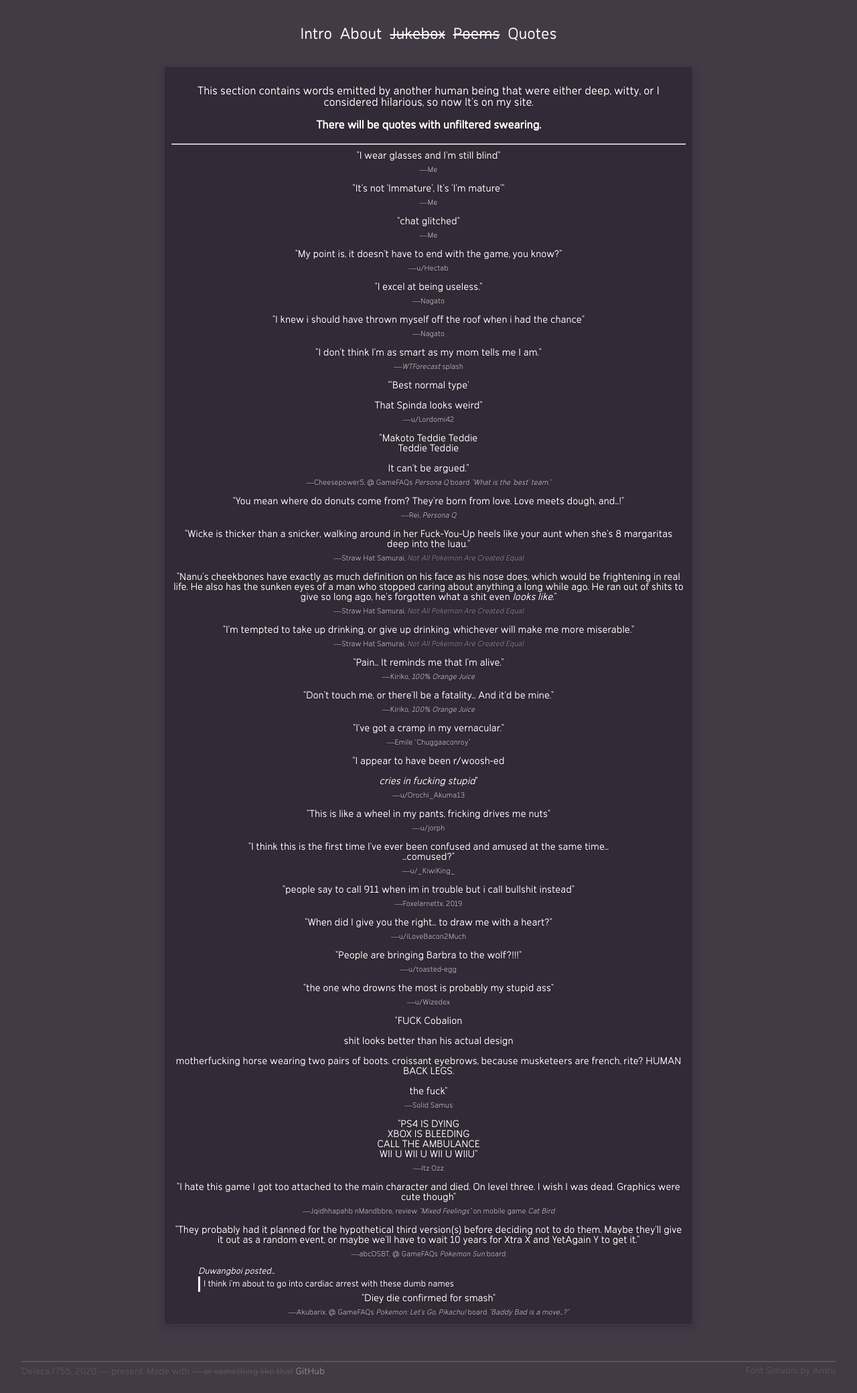
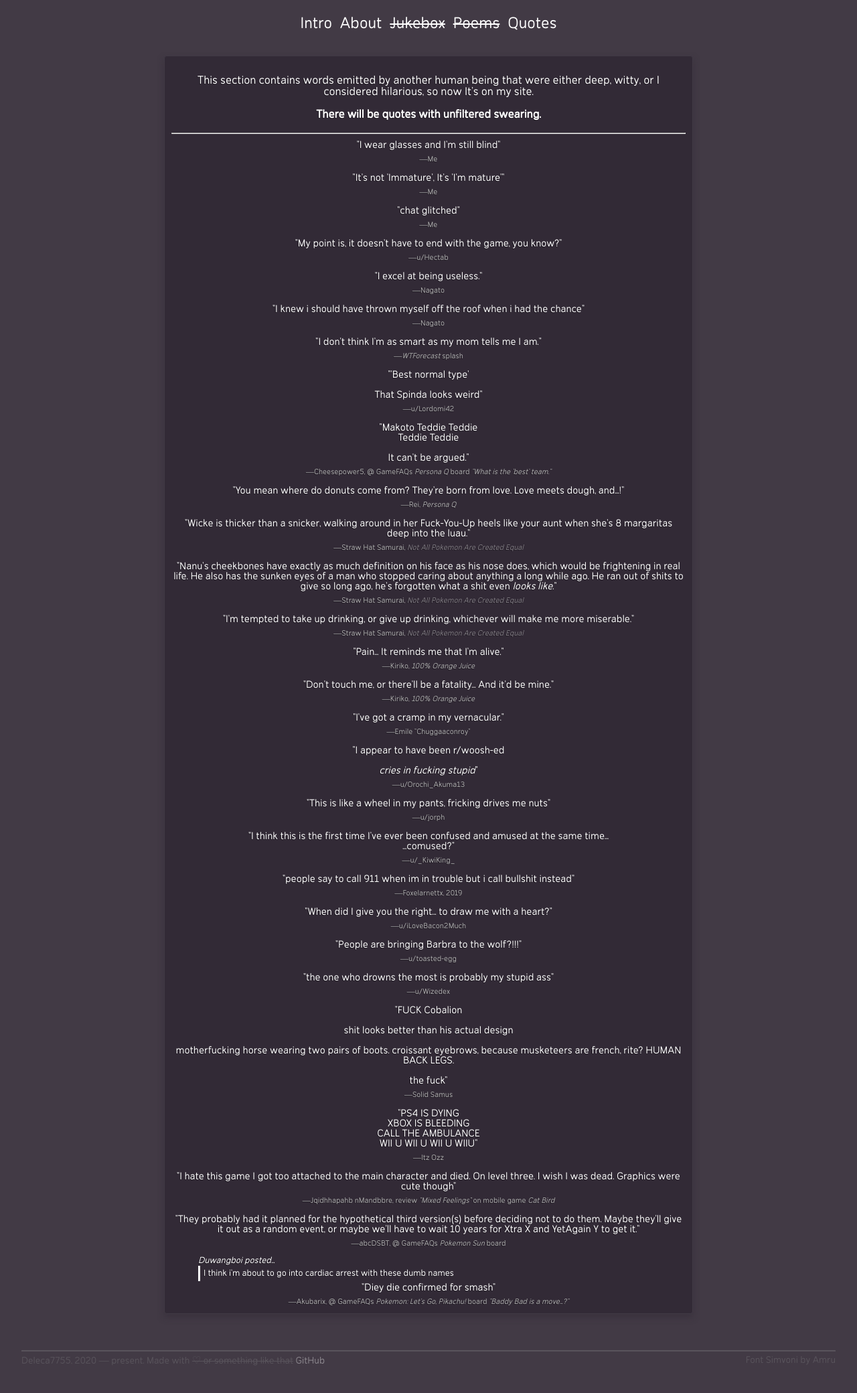
Before and after one commit to Deleca7755/deleca7755.github.io, a Jekyll site: the page built from quotes/index.html, in a window 1280 px wide. Shown: the whole page at 67% size. Built offline with Jekyll 4.4.1, drawn with Linux system fonts in a browser that asks for light colours; Markdown is read by kramdown in place of the engine named in the settings; after the commit the page ends 2056 px from its top, so only the background shows below that.

Commit message:
Update the.css

```diff
--- a/css/the.css
+++ b/css/the.css
@@ -5,11 +5,15 @@
     font-style: normal;
 }
 
+::-webkit-scrollbar {width: 8px;}
+::-webkit-scrollbar-thumb {background: #322A36;}
+::-webkit-scrollbar-track {background: #59545C;}
+
 body {
   background-color: #423a45;
   color: #FFFFFF;
   font-family: 'Simvoni';
-  margin: 40px 0;
+  margin: 1.5em auto 2em auto;
   overflow: auto;
 }
 
```
